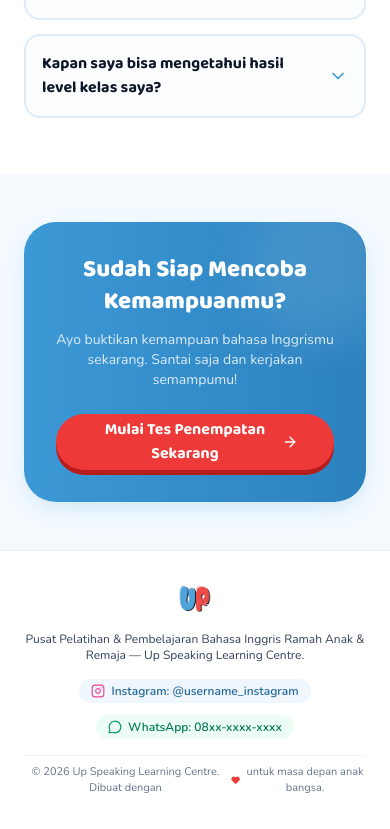
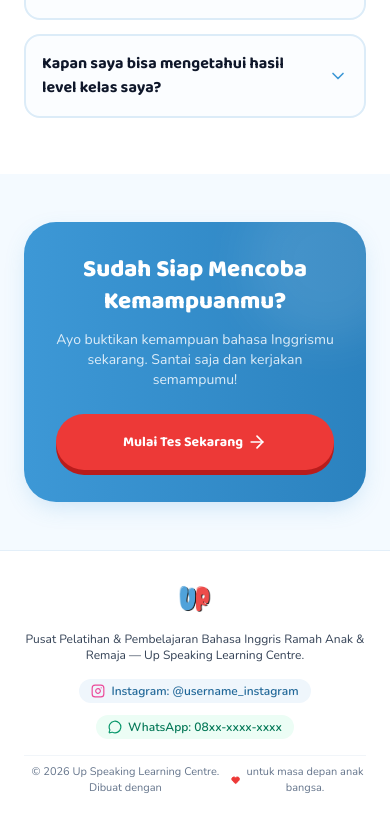
Before and after one commit to septianof/up-speaking, a Next.js app: page / in a window 390 px wide. Shown: the part 3171-4000 px from the top of the page. Built offline with nearby package versions, Linux system fonts and the light colour scheme.

Commit message:
fix(ui): hide scrollbar, fix mobile button overflow, sticky progress bar, and compact result navbar

```diff
--- a/src/app/globals.css
+++ b/src/app/globals.css
@@ -12,6 +12,14 @@ body {
   font-family: var(--font-plus-jakarta);
   -webkit-font-smoothing: antialiased;
   -moz-osx-font-smoothing: grayscale;
+  /* Hilangkan scrollbar kanan layar */
+  overflow-y: scroll;
+  scrollbar-width: none; /* Firefox */
+  -ms-overflow-style: none; /* IE/Edge */
+}
+
+body::-webkit-scrollbar {
+  display: none; /* Chrome/Safari/WebKit */
 }
 
 /* Custom scrollbar for Question Palette */
--- a/src/app/page.tsx
+++ b/src/app/page.tsx
@@ -371,10 +371,10 @@ export default function Home() {
               size="xl"
               variant="kid"
               onClick={() => setIsModalOpen(true)}
-              className="px-9 text-base shadow-[0_5px_0_0_#B91C1C]"
+              className="px-7 sm:px-9 text-sm sm:text-base shadow-[0_5px_0_0_#B91C1C] max-w-xs w-full sm:w-auto"
             >
-              <span>Mulai Tes Penempatan Sekarang</span>
-              <ArrowRight className="w-5 h-5 ml-1" />
+              <span>Mulai Tes Sekarang</span>
+              <ArrowRight className="w-5 h-5 ml-1 shrink-0" />
             </Button>
           </div>
         </section>
--- a/src/app/result/page.tsx
+++ b/src/app/result/page.tsx
@@ -93,15 +93,15 @@ export default function ResultPage() {
   return (
     <div className="min-h-screen bg-sky-soft text-text-primary font-kid flex flex-col justify-between selection:bg-sun-100 selection:text-primary-800">
       {/* Top Navbar */}
-      <header className="w-full bg-surface-white/95 backdrop-blur-md border-b border-primary-100 py-3.5 px-6 sm:px-10 sticky top-0 z-20 shadow-xs">
+      <header className="w-full bg-surface-white/95 backdrop-blur-md border-b border-primary-100 py-3 px-4 sm:px-8 sticky top-0 z-20 shadow-xs">
         <div className="max-w-4xl mx-auto flex items-center justify-between">
           <Image
             src="/images/logo.png"
             alt="Up Speaking Logo"
-            width={120}
-            height={38}
+            width={110}
+            height={34}
             priority
-            className="h-8.5 w-auto object-contain"
+            className="h-8 w-auto object-contain"
           />
           <div className="flex items-center gap-2">
             <span className="text-xs sm:text-sm font-bold text-primary-700 bg-primary-50 px-3 py-1 rounded-full border border-primary-100">
--- a/src/app/test/page.tsx
+++ b/src/app/test/page.tsx
@@ -291,6 +291,29 @@ export default function TestPage() {
         </div>
       </header>
 
+      {/* PROGRES BAR — Sticky di bawah header agar selalu terlihat */}
+      <div className="sticky top-[57px] z-20 w-full bg-surface-white/95 backdrop-blur-sm border-b border-primary-100 shadow-2xs">
+        <div className="max-w-6xl mx-auto px-4 sm:px-8 py-2.5 flex items-center gap-3">
+          {/* Label ringkas */}
+          <span className="flex items-center gap-1 text-xs font-bold text-primary-700 shrink-0 whitespace-nowrap">
+            <Sparkles className="w-3.5 h-3.5 text-sun-500" />
+            <span className="hidden sm:inline">Progres</span>
+          </span>
+          {/* Progress Bar */}
+          <div className="flex-1 h-3 bg-sky-soft rounded-full overflow-hidden border border-primary-100">
+            <div
+              className="h-full rounded-full bg-gradient-to-r from-sun-400 via-primary-500 to-mint-500 transition-all duration-300"
+              style={{ width: `${progressPercent}%` }}
+            />
+          </div>
+          {/* Angka ringkas */}
+          <span className="text-xs font-bold text-text-muted shrink-0 whitespace-nowrap">
+            <strong className="text-mint-600">{answeredIndices.length}</strong>/{totalQuestions}
+            <span className="hidden sm:inline"> ({progressPercent}%)</span>
+          </span>
+        </div>
+      </div>
+
       {/* Main Content Area */}
       <main className="flex-1 max-w-6xl w-full mx-auto p-4 sm:p-6 lg:p-8 flex flex-col gap-5">
         {/* Mobile Student Info Sub-bar */}
@@ -308,26 +331,6 @@ export default function TestPage() {
           </span>
         </div>
 
-        {/* PROGRES BAR VISUAL RAMAH ANAK */}
-        <div className="w-full bg-surface-white rounded-2xl p-4 border border-primary-100 shadow-2xs flex flex-col gap-2">
-          <div className="flex items-center justify-between text-xs sm:text-sm font-bold">
-            <span className="flex items-center gap-1.5 text-primary-700">
-              <Sparkles className="w-4 h-4 text-sun-500" />
-              <span>Progres Pengerjaan</span>
-            </span>
-            <span className="text-text-muted">
-              <strong className="text-mint-600 font-black">{answeredIndices.length}</strong> dari {totalQuestions} Soal Terjawab ({progressPercent}%)
-            </span>
-          </div>
-
-          <div className="w-full h-3.5 bg-sky-soft rounded-full overflow-hidden p-0.5 border border-primary-100">
-            <div
-              className="h-full rounded-full bg-gradient-to-r from-sun-400 via-primary-500 to-mint-500 transition-all duration-300 shadow-2xs"
-              style={{ width: `${progressPercent}%` }}
-            />
-          </div>
-        </div>
-
         <div className="grid grid-cols-1 lg:grid-cols-12 gap-6 items-start">
           {/* Left Column: Question Stepper (8 cols) */}
           <div className="lg:col-span-8 flex flex-col gap-5">
@@ -338,13 +341,13 @@ export default function TestPage() {
             />
 
             {/* Navigation Stepper Action Bar */}
-            <div className="flex items-center justify-between gap-2.5 bg-surface-white p-3.5 sm:p-4 rounded-[24px] border-2 border-primary-100 shadow-kid-card">
+            <div className="flex items-center justify-between gap-2 bg-surface-white p-3 sm:p-4 rounded-[24px] border-2 border-primary-100 shadow-kid-card overflow-hidden">
               <Button
                 variant="kidSoft"
                 size="md"
                 disabled={currentIndex === 0}
                 onClick={() => handleNavigate(currentIndex - 1)}
-                className="gap-1.5 px-3 sm:px-5 shrink-0 h-12 text-xs sm:text-sm"
+                className="gap-1 px-3 sm:px-5 shrink-0 h-11 text-xs sm:text-sm min-w-0"
                 aria-label="Soal sebelumnya"
               >
                 <ChevronLeft className="w-4 h-4 shrink-0" />
@@ -355,13 +358,13 @@ export default function TestPage() {
               <button
                 type="button"
                 onClick={() => setIsDrawerOpen(true)}
-                className="flex items-center justify-center gap-2 px-4 sm:px-5 h-12 rounded-full bg-sky-soft hover:bg-primary-100 border-2 border-primary-200 transition-all text-xs sm:text-sm font-bold text-primary-800 active:scale-95 shrink-0 whitespace-nowrap shadow-2xs cursor-pointer"
+                className="flex items-center justify-center gap-1.5 px-3 sm:px-5 h-11 rounded-full bg-sky-soft hover:bg-primary-100 border-2 border-primary-200 transition-all text-xs sm:text-sm font-bold text-primary-800 active:scale-95 min-w-0 shrink whitespace-nowrap shadow-2xs cursor-pointer"
                 title="Buka palet nomor soal"
                 aria-label="Buka palet nomor soal"
               >
                 <LayoutGrid className="w-4 h-4 text-primary-600 shrink-0" />
                 <span>
-                  Soal {currentIndex + 1} / {totalQuestions}
+                  {currentIndex + 1} / {totalQuestions}
                 </span>
                 <span className="text-[10px] text-primary-500">▼</span>
               </button>
@@ -371,7 +374,7 @@ export default function TestPage() {
                   variant="kidBlue"
                   size="md"
                   onClick={() => handleNavigate(currentIndex + 1)}
-                  className="gap-1.5 px-3 sm:px-5 shrink-0 h-12 text-xs sm:text-sm"
+                  className="gap-1 px-3 sm:px-5 shrink-0 h-11 text-xs sm:text-sm min-w-0"
                   aria-label="Soal selanjutnya"
                 >
                   <span className="hidden sm:inline">Selanjutnya</span>
@@ -382,11 +385,11 @@ export default function TestPage() {
                   variant="kid"
                   size="md"
                   onClick={handleOpenSubmit}
-                  className="gap-1.5 px-4 sm:px-6 shrink-0 h-12 text-xs sm:text-sm shadow-[0_4px_0_0_#B91C1C]"
+                  className="gap-1.5 px-3 sm:px-5 shrink-0 h-11 text-xs sm:text-sm shadow-[0_4px_0_0_#B91C1C] min-w-0"
                   aria-label="Kumpulkan tes"
                 >
                   <span>Kumpulkan</span>
-                  <Send className="w-4 h-4 shrink-0 ml-0.5" />
+                  <Send className="w-3.5 h-3.5 shrink-0" />
                 </Button>
               )}
             </div>
```
